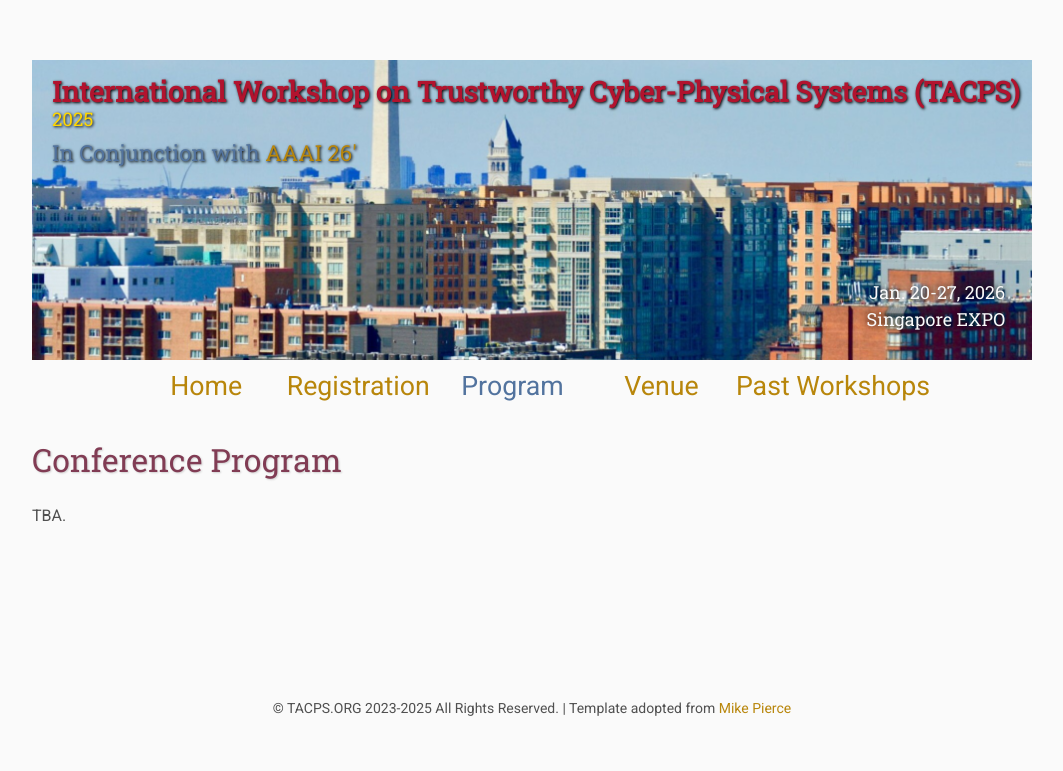
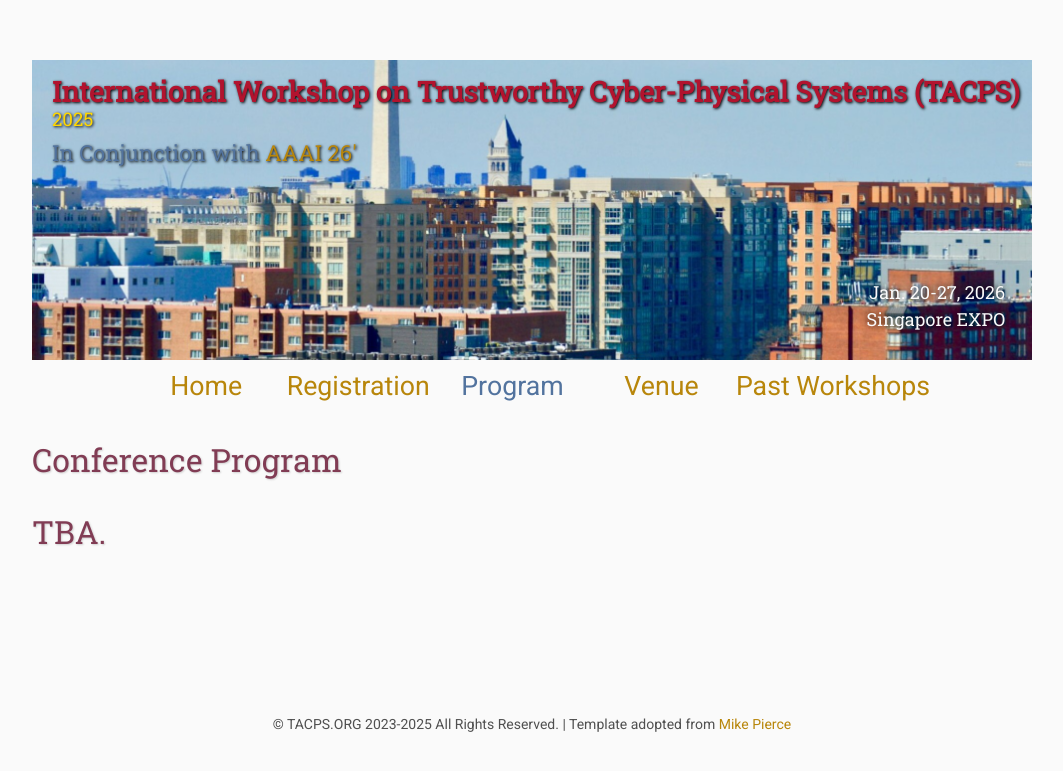
Before and after one commit to ITSEG-MQ/tacps, a Jekyll site: the page built from program/index.html, in a window 1280 px wide. Shown: the top 771 px of the page, without its empty margins (108-1171 px from the left). Built offline with Jekyll 4.4.1, drawn with Linux system fonts in a browser that asks for light colours.

```diff
--- a/program/index.html
+++ b/program/index.html
@@ -6,4 +6,4 @@ nav: program
 
 <h2>Conference Program</h2>
 
-TBA.
+<h2>TBA.</h2>
```
